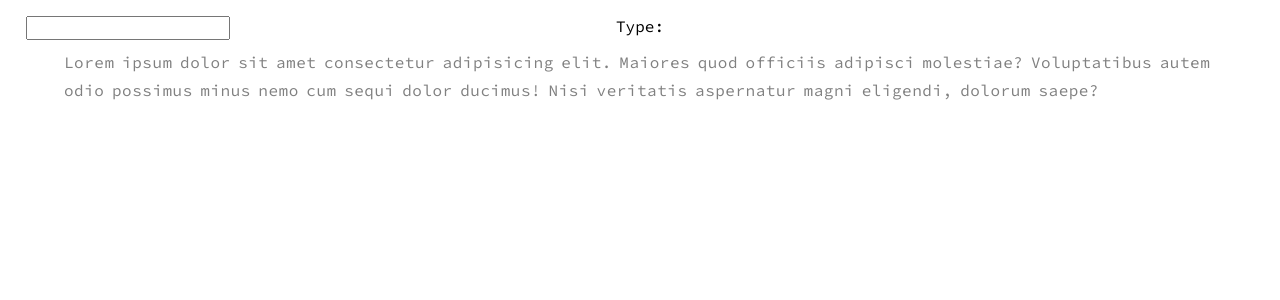
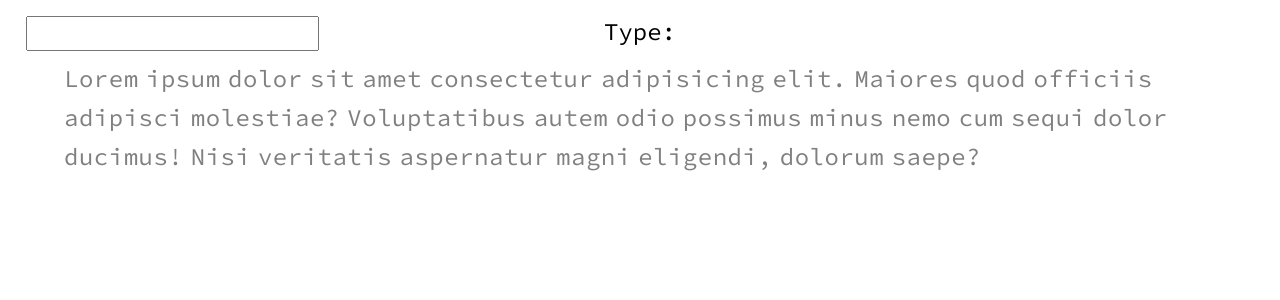
Before and after one commit to DaniPhilo/codetyping, a React (Create React App) app: page / in a window 1280 px wide. Shown: the top 300 px of the page. Built offline with nearby package versions, Linux system fonts and the light colour scheme.

Commit message:
Clean component code, comments and changed font-size in reset to 1em

```diff
--- a/src/assets/styles/Main.css
+++ b/src/assets/styles/Main.css
@@ -3,7 +3,7 @@
     padding: 0;
     box-sizing: border-box;
     font-family: 'Source Code Pro', monospace;
-    font-size: 1rem;
+    font-size: 1em;
 }
 
 main {
--- a/src/assets/styles/TypeBox.css
+++ b/src/assets/styles/TypeBox.css
@@ -7,6 +7,7 @@
 
     width: 90%;
     margin: 1rem auto;
+    font-size: 1.5rem;
 }
 
 .text-container {
--- a/src/components/TypeBox.js
+++ b/src/components/TypeBox.js
@@ -8,7 +8,6 @@ export default function TypeBox({ text }) {
     const splitText = text.split(' ');
 
     const [letterIndex, setLetterIndex] = useState(0);
-    const [misplacedLetters, setMisplacedLetters] = useState([]);
 
     const letterRefList = useRef([]);
     const addRef = (ref) => letterRefList.current.push(ref);
@@ -16,6 +15,7 @@ export default function TypeBox({ text }) {
     const handleKeyDown = (event) => {
         const currentLetter = letterRefList.current[letterIndex];
         const lastLetter = letterRefList.current[letterIndex - 1];
+        console.log(letterRefList)
 
         // First letter sets first word as current word
         if (letterIndex === 0) {
@@ -30,6 +30,7 @@ export default function TypeBox({ text }) {
         if (event.key === 'Backspace') {
             // If you are not in current word, or in the first letter, you cannot delete
             if (!lastLetter || lastLetter.parentElement.classList[1] !== 'current') return
+            // If you are deleting a misplaced letter attached to the last letter of the word, it is removed and, eventually, the 'misplaced' class goes off too
             if (lastLetter.classList.contains('misplaced')) {
                 if (lastLetter.innerText.length === 2) {
                     lastLetter.classList.remove('misplaced');
@@ -65,15 +66,8 @@ export default function TypeBox({ text }) {
                     return (
                         <div key={i} className='word'>
                             {word.split('').map((letter, index) => {
-                                // if (i !== word.length - 1) {
                                 return <p key={index} ref={addRef}>{letter}</p>
-                                // }
-                                // else {
-                                //     return <p key={index} ref={addRef}>{letter} + {misplacedLetters.map(misLet => <span>{misLet}</span>)}</p>
-                                // }
-
-                            }
-                            )}
+                            })}
                         </div>
                     )
                 })}
```
